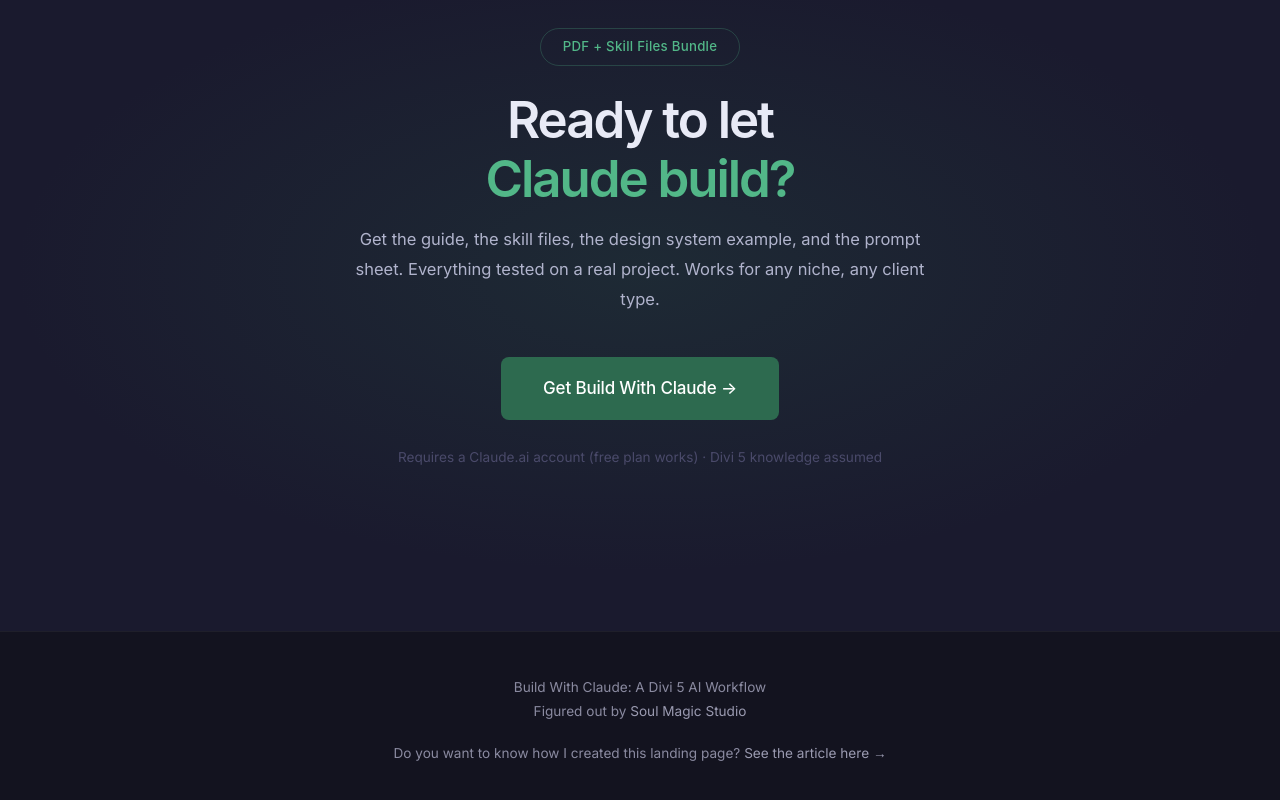
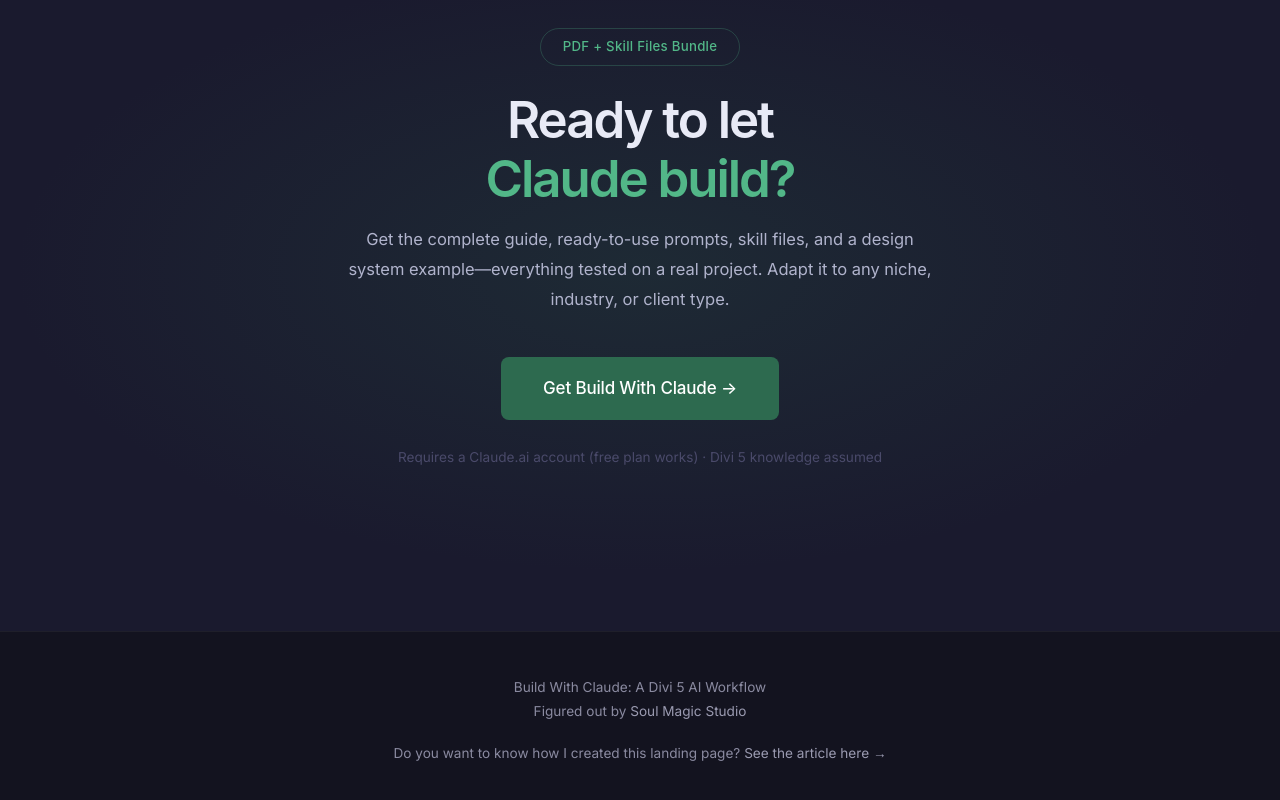
Before and after one commit to AgnesKocsis/build-with-claude, a plain HTML site: page index.html in a window 1280 px wide. Shown: the part 6334-7134 px from the top of the page. Drawn offline with Linux system fonts and the light colour scheme.

Commit message:
Update index.html

```diff
--- a/index.html
+++ b/index.html
@@ -768,7 +768,7 @@
   <div class="cta-inner">
     <div class="cta-price reveal">PDF + Skill Files Bundle</div>
     <h2 class="reveal">Ready to let<br><em>Claude build?</em></h2>
-    <p class="reveal">Get the guide, the skill files, the design system example, and the prompt sheet. Everything tested on a real project. Works for any niche, any client type.</p>
+    <p class="reveal">Get the complete guide, ready-to-use prompts, skill files, and a design system example—everything tested on a real project. Adapt it to any niche, industry, or client type.</p>
     <a href="https://soulmagicstudio.gumroad.com/l/bwc" target="_blank" class="btn-primary reveal" style="font-size:1rem; padding:1rem 2.5rem; display:inline-block;">
       Get Build With Claude →
     </a>
```
